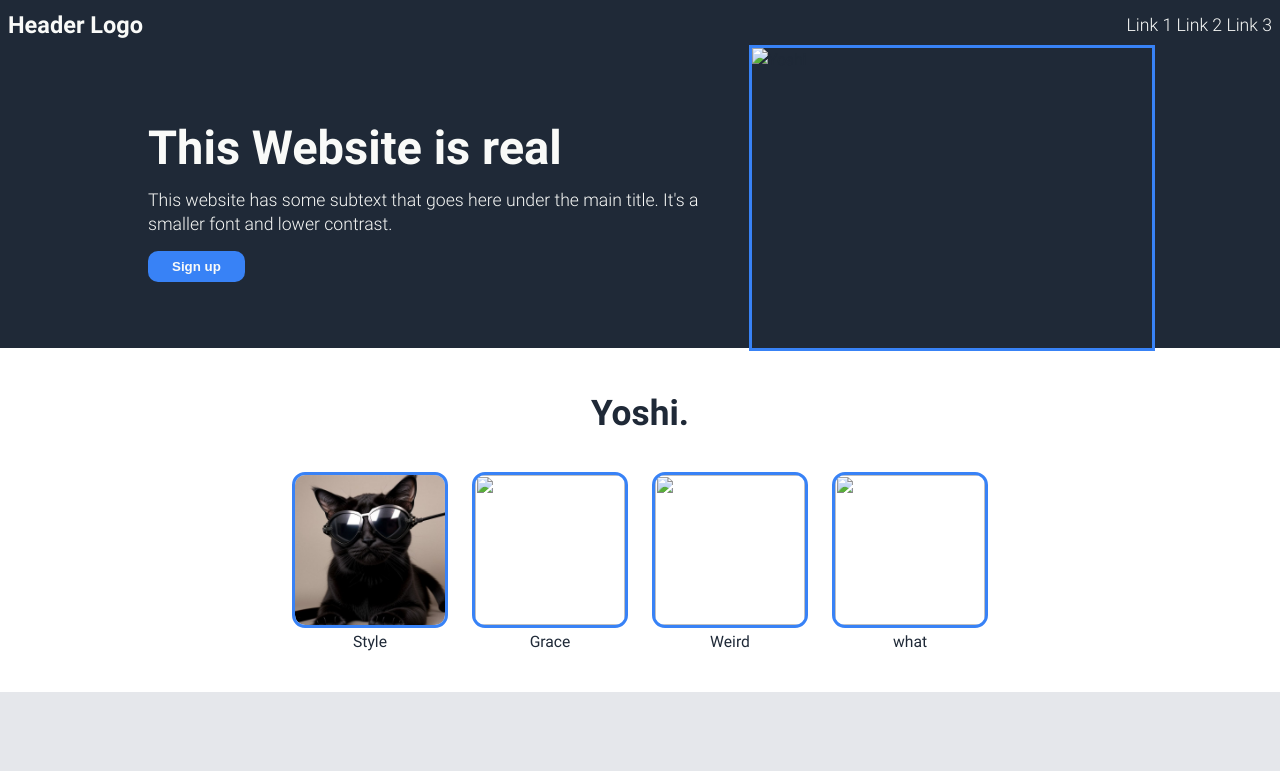
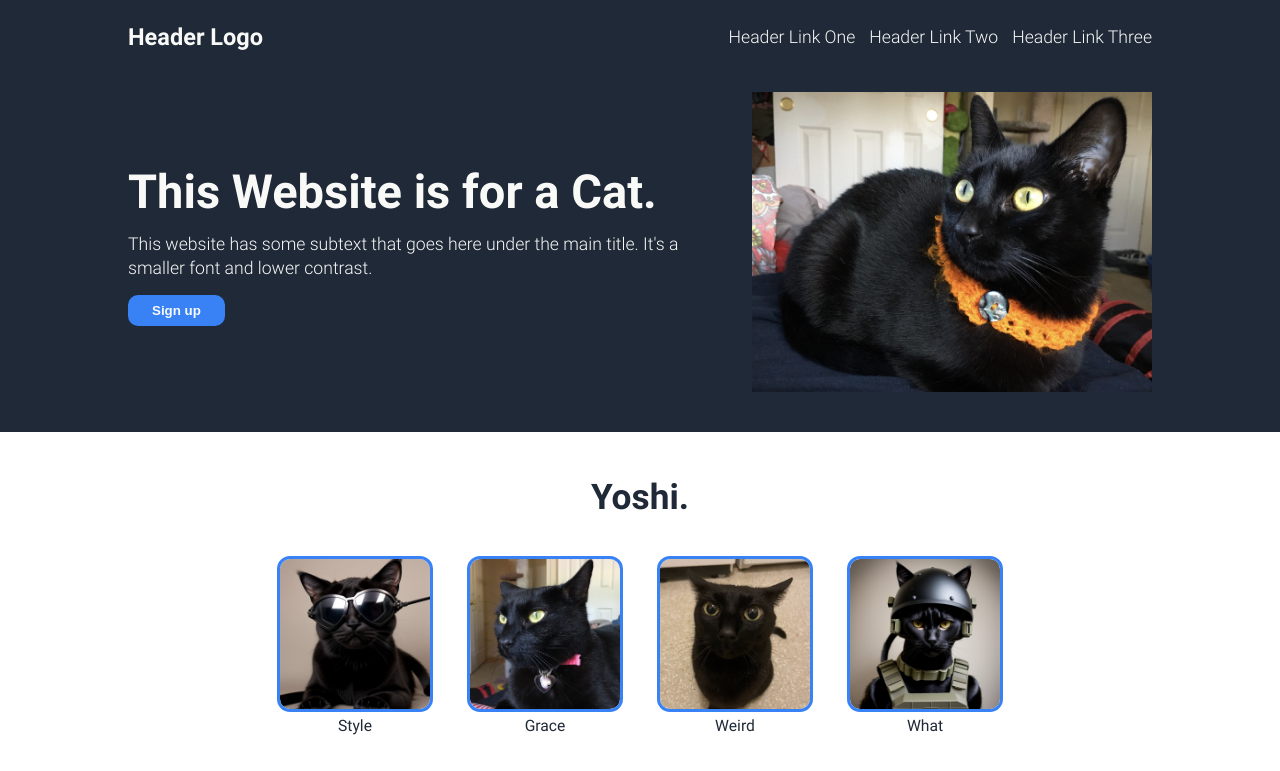
Before and after one commit to lukeSchwade/landing-page-1, a plain HTML site: page index.html in a window 1280 px wide. Shown: the top 771 px of the page. Drawn offline with Linux system fonts and the light colour scheme.

Commit message:
Added all images, merged hero into header for placement, added large screen conditional margins

```diff
--- a/index.html
+++ b/index.html
@@ -8,31 +8,35 @@
 
 </head>
 <body>
-    <div class="header">
-        <div class="logo">Header Logo</div>
-        <ul class="header-links">
-            <li>
-                <a href="#">Link 1 </a>
-                <a href="#">Link 2 </a>
-                <a href="#">Link 3 </a>
-            </li>
-        </ul>
+    <div class="header-hero-container">
+        <div class="header">
+            <div class="logo">Header Logo</div>
+            <ul >
+                <li class="header-links">
+                    <a href="#">Header Link One</a>
+                    <a href="#">Header Link Two</a>
+                    <a href="#">Header Link Three</a>
+                </li>
+            </ul>
 
+        </div>
 
-    </div>
-    <div class="content">
-         <div class="hero-background"> <!--Might not need this? -->
+        <div class="hero-background"> <!--Might not need this? -->
             <div class="hero-container">
                 <div class="hero-text">
-                    <h1 class="hero-header">This Website is real</h1>
+                    <h1 class="hero-header">This Website is for a Cat.</h1>
                     <p class="hero-secondary"> This website has some subtext that goes here under the main title. It's a smaller font and lower contrast.</p>
                     <button>Sign up</button>
                 </div>
 
-                <img class="hero-image" src="" alt="Yoshi">
+                <img class="hero-image" src="./img/yoshi-4-hero.jpg" alt="Yoshi">
 
             </div>
         </div>
+
+    </div>
+    <div class="content">
+
         <div class="yoshi-gallery">
             <h2 class="gallery-header">Yoshi.</h2>
             <div class="gallery-container">
@@ -41,16 +45,16 @@
                     <div class="caption">Style</div>
                 </div>
                 <div class="gallery-item">
-                    <img class="gallery-image" src="">
+                    <img class="gallery-image" src="./img/yoshi-6-grace.jpg">
                     <div class="caption">Grace</div>
                 </div>
                 <div class="gallery-item">
-                    <img class="gallery-image" src="">
+                    <img class="gallery-image" src="./img/yoshi-3-weird.jpg">
                     <div class="caption">Weird</div>
                 </div>
                 <div class="gallery-item">
-                    <img class="gallery-image" src="">
-                    <div class="caption">what</div>
+                    <img class="gallery-image" src="./img/yoshi-8-what.jpg">
+                    <div class="caption">What</div>
                 </div>
             </div>
         </div>
@@ -68,7 +72,7 @@
             <div class="contact-box">
                 <div class="call-text">
                     <div class="call-title">It's time to Call Now!</div>
-                    <p> Sign up for our product by clicking that button right over there! </p>
+                    <p> Click that button right over there right now! </p>
                 </div>
 
                 <button class="signup-button">Sign up</button>
--- a/style.css
+++ b/style.css
@@ -62,26 +62,53 @@ button {
     border-radius: 10px;
     font-weight: 600;
     transition-duration: 0.4s;
+
 }
 
 button:hover {
     background-color: #6a9ff5;
 }
+.header-hero-container {
+    background-color: #1F2937;
+    display: flex;
+    flex-direction: column;
+
+}
 .header {
-    padding: 8px;
+    /* padding: 8px; */
     display: flex;
     justify-content: space-between;
     align-items: center;
+    margin-left: 10%;
+    margin-right: 10%;
+    padding-top:20px;
 }
+
+.hero-container { /* Add edge margin to everything when screen collapses */
+    margin-left: 10%;
+    margin-right: 10%;
+    gap: 24px;
+}
+
+/* Shift margins if screen is wide enough */
+@media screen and (min-width: 1545px) {
+    .header,.hero-container {
+        margin-left: 20%;
+        margin-right: 20%;
+    }
+}
+
+
+
 .header-links {
     display: flex;
     align-items: end;
+    gap: 14px;
 }
 .hero-background {
     display: flex;
     background-color: #1F2937;
     /* outline: 3px solid green; */
-
 }
 
 .hero-background, .gallery-container, .quote-container, .contact-container {
@@ -90,23 +117,21 @@ button:hover {
 .hero-container {
     display: flex;
     align-items: center;
+    flex-wrap: wrap;
 
 }
 
-.hero-container { /* Add edge margin to everything when screen collapses */
-    margin-left: 10%;
-    margin-right: 10%;
-    gap: 16px;
-}
+
+
 .hero-text {
     flex: 1;
-    padding: 20px;
+    /* padding: 20px; */
     /* max-width: 400px; */
 }
 
 .gallery-container {
     display: flex;
-    gap: 30px;
+    gap: 40px;
 }
 
 .gallery-image {
@@ -120,20 +145,20 @@ button:hover {
 .hero-image {
     width: 400px;
     height: 300px;
-    outline: 3px #3882F6 solid;
+    /* outline: 3px #3882F6 solid; */
 
 }
 
-.content {
+/* .content {
     flex: 1;
-    /* display: flex;
-    flex-direction: column; */
-    /* align-items: center; */
-    /* align-self: center; */
-}
+    display: flex;
+    flex-direction: column;
+    align-items: center;
+     align-self: center;
+} */
 
 /* MARGINS */
-.yoshi-gallery, .quote-container,.contact-container,.hero-background,.gallery-header {
+.header-hero-container,.yoshi-gallery, .header, .quote-container,.contact-container,.hero-background,.gallery-header {
     margin-bottom: 40px;
 }
 
@@ -146,7 +171,7 @@ h1 {
 }
 .signup-button {
     outline: #F9FAF8 solid 2px;
-    flex: 1 1;
+    flex: initial;
 }
 .logo {
     font-size: 24px;
@@ -210,12 +235,15 @@ h1 {
 }
 .contact-box {
     display: flex;
-    padding: 20px;
+    padding: 20px 20px;
+    justify-content: center;
     align-items: center;
     background-color: #3882F6;
     color: #F9FAF8;
-    max-width: 700px;
+    flex-basis: 900px;
+    max-width: 900px;
     border-radius: 10px;
+    gap: 20px;
 }
 
 .call-title {
```
